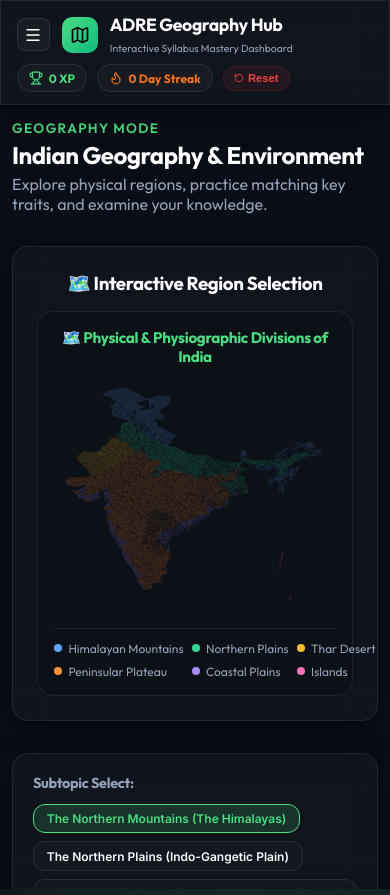
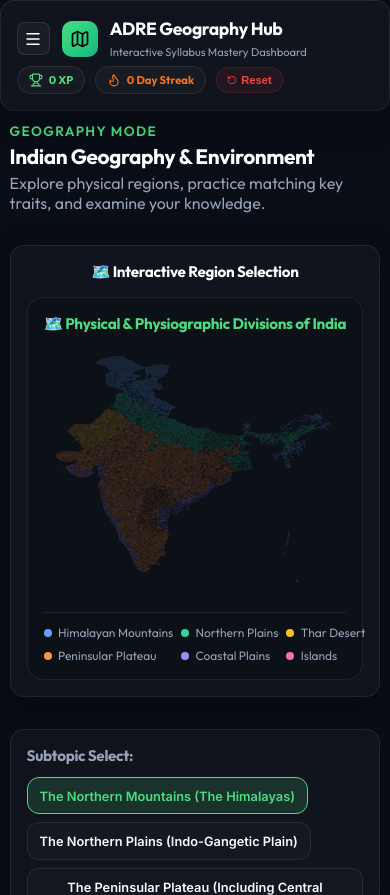
Before and after one commit to Angsumi/Geography, a React (Vite) app: page / in a window 390 px wide. Built offline with nearby package versions, Linux system fonts and the light colour scheme.

Commit message:
Fix mobile layout: prevent overflow, compact padding, stack cards on small screens

```diff
--- a/src/App.jsx
+++ b/src/App.jsx
@@ -330,7 +330,7 @@ export default function App() {
 
       {/* ─── Sticky Header ─── */}
       <header className="glass-panel app-header" style={{ padding: '0.85rem 1.5rem', borderBottom: '1px solid rgba(255,255,255,0.06)', borderRadius: 0, position: 'sticky', top: 0, zIndex: 110 }}>
-        <div style={{ display: 'flex', alignItems: 'center', gap: '0.75rem' }}>
+        <div style={{ display: 'flex', alignItems: 'center', gap: '0.75rem', minWidth: 0 }}>
           <button className="mobile-menu-btn" onClick={() => setIsSidebarOpen(v => !v)} aria-label="Toggle sidebar">
             {isSidebarOpen ? <X size={18} /> : <Menu size={18} />}
           </button>
@@ -410,7 +410,7 @@ export default function App() {
         )}
 
         {/* RIGHT: Main Content */}
-        <main style={{ padding: '1.5rem', overflowY: 'auto', height: 'calc(100vh - 60px)' }}>
+        <main style={{ padding: '1.5rem', overflowY: 'auto', overflowX: 'hidden', height: 'calc(100vh - 60px)', minWidth: 0 }}>
 
           {activeActivity ? (
             <motion.div initial={{ opacity: 0, scale: 0.98 }} animate={{ opacity: 1, scale: 1 }} className="glass-panel" style={{ padding: '2rem' }}>
--- a/src/index.css
+++ b/src/index.css
@@ -468,20 +468,76 @@ h2 { font-size: 2rem; margin-bottom: 0.75rem; }
 
 /* ─── Mobile (≤ 600px) ───────────────────── */
 @media (max-width: 600px) {
-  .app-header {
-    padding: 0.75rem 1rem !important;
-    gap: 0.5rem;
+  /* Prevent any horizontal overflow */
+  html, body {
+    overflow-x: hidden;
+    max-width: 100vw;
   }
 
-  main {
-    padding: 0.75rem !important;
+  /* Header: wrap stats below title on very small screens */
+  .app-header {
+    padding: 0.65rem 0.9rem !important;
+    gap: 0.4rem;
   }
 
+  /* Shrink XP / Streak text to fit */
+  .app-header span[style] {
+    font-size: 0.7rem !important;
+  }
+
+  /* Main content area */
+  main {
+    padding: 0.6rem !important;
+    overflow-x: hidden;
+  }
+
+  /* Glass panels: tighter padding */
+  .glass-panel {
+    padding: 1rem !important;
+    border-radius: 14px !important;
+  }
+
+  /* Stack section content + activity cards vertically */
   .section-card-grid {
     grid-template-columns: 1fr !important;
+    gap: 0.75rem !important;
   }
 
+  /* Banner heading */
   h1 {
-    font-size: 1.5rem !important;
+    font-size: 1.3rem !important;
+    word-break: break-word;
+  }
+
+  h2 {
+    font-size: 1.1rem !important;
+    word-break: break-word;
+  }
+
+  h3, h4 {
+    font-size: 0.95rem !important;
+  }
+
+  /* Map card: no side margin, full width */
+  .glass-panel[style*="maxWidth"] {
+    max-width: 100% !important;
+    margin: 0 !important;
+  }
+
+  /* Buttons full-width on mobile for easier tapping */
+  .btn {
+    font-size: 0.8rem !important;
+    padding: 0.65rem 0.75rem !important;
+  }
+
+  /* Subtopic quick-select pills: allow wrap */
+  div[style*="flexWrap: 'wrap'"] {
+    gap: 0.3rem !important;
+  }
+
+  /* Fact list items: compact */
+  li[style*="0.75rem 1rem"] {
+    padding: 0.5rem 0.65rem !important;
+    font-size: 0.82rem !important;
   }
 }
```
Also changed, not shown: revert.txt (added).
